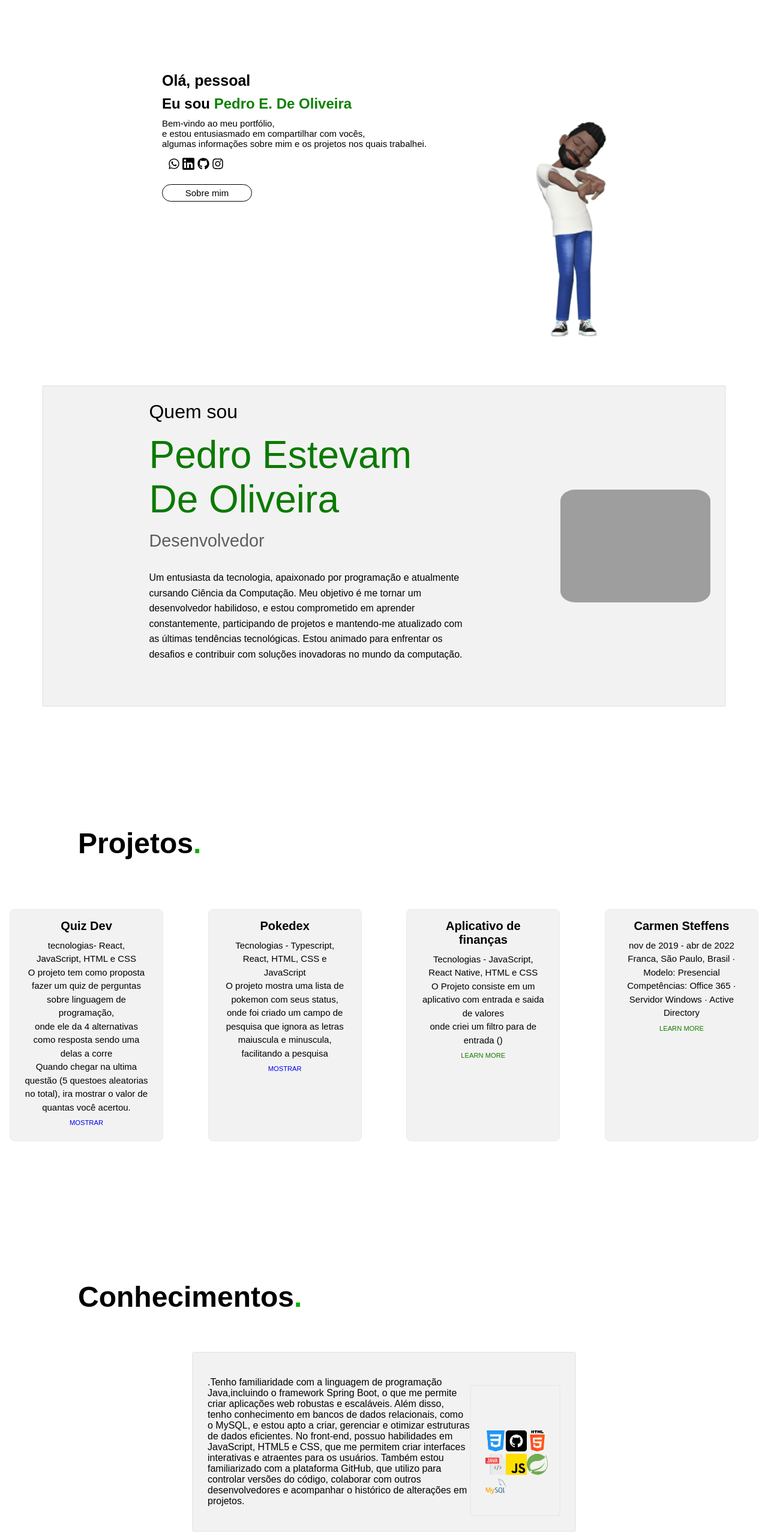
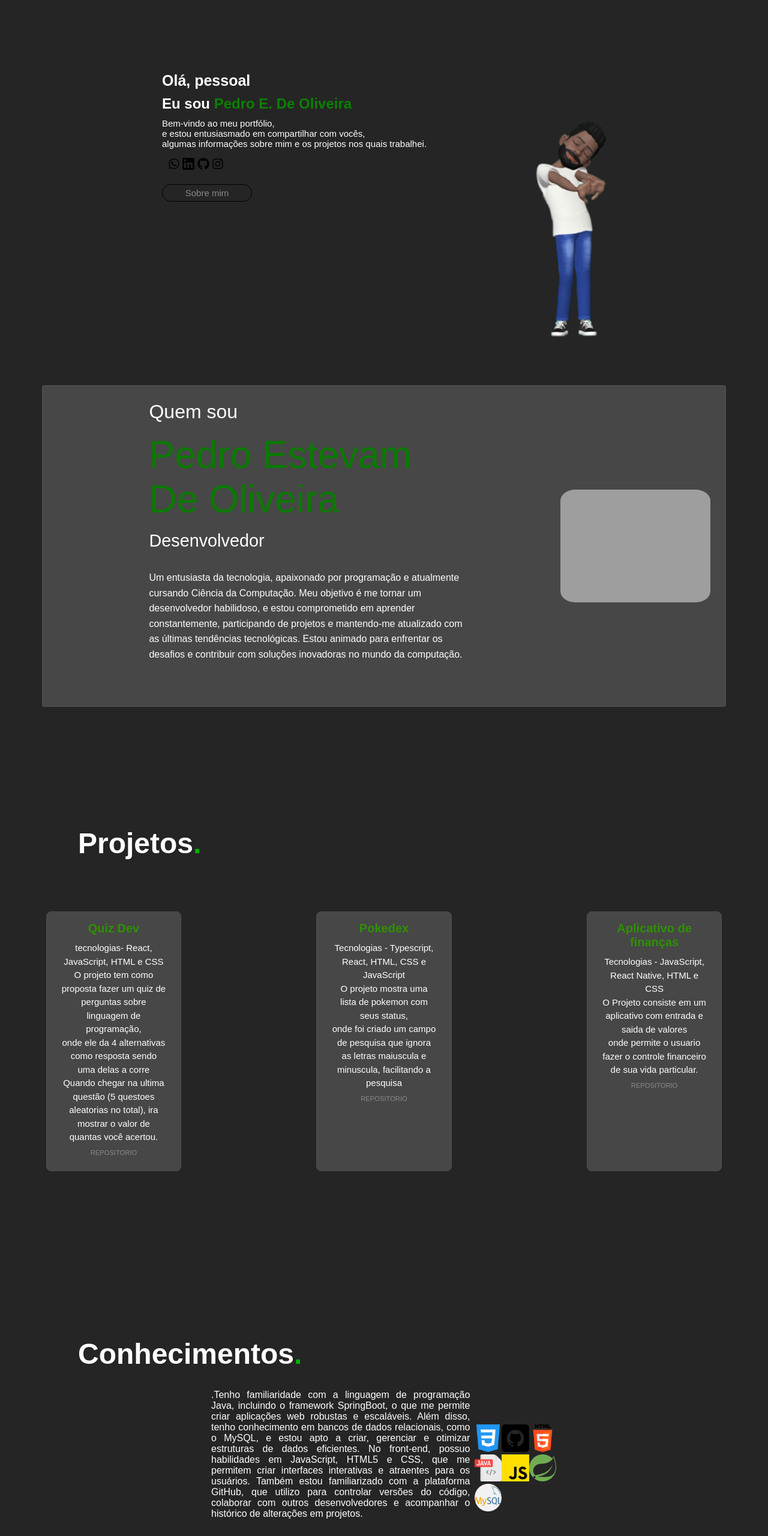
Before and after one commit to pedro252/profile-main, a plain HTML site: page index.html in a window 1280 px wide. Shown: the part 120-2680 px from the top of the page at 60% size. Drawn offline with nearby package versions, Linux system fonts and the light colour scheme; grey boxes are pictures that could not be loaded.

Commit message:
atualizacao

```diff
--- a/index.html
+++ b/index.html
@@ -13,15 +13,16 @@
   <!-- <link rel="stylesheet" href="styleProfile.css"> -->
   <link rel="stylesheet" href="scrollreveal.css">
   <title>Document</title>
+
 </head>
 
 <body>
-  <!-- Botao para voltar ao topo da pagina -->
-  <button id="btn-topo" style="display: none;">Voltar ao topo</button>
 
   <section>
+
     <div class="background">
       <header>
+
         <div class="logo">
           <!-- <img src="./imagens/logo.png" width="70%"> -->
           <a>
@@ -114,7 +115,7 @@
     <div class="container-experiencia">
       <h1>Projetos<span>.</span></h1>
     </div>
-
+    <div class="container-projetos">
       <section class="card-container">
         <section class="card card1">
           <div class="card-content">
@@ -128,8 +129,8 @@
               </br>
             </span>
 
-          <button class="expand-button">
-            <a href="https://github.com/pedro252/QuizGame/tree/main">Mostrar</a>
+            <button onclick="window.location.href = 'https://github.com/pedro252/QuizGame/tree/main';">
+              Repositorio
             </button>
           </div>
         </section>
@@ -139,10 +140,11 @@
             <span class="card-text" id="card-text">
               Tecnologias - Typescript, React, HTML, CSS e JavaScript<br>
               O projeto mostra uma lista de pokemon com seus status,</br>
-            onde foi criado um campo de pesquisa que ignora as letras maiuscula e minuscula, facilitando a pesquisa </br>
+              onde foi criado um campo de pesquisa que ignora as letras maiuscula e minuscula, facilitando a pesquisa
+              </br>
             </span>
 
-          <button class="expand-button"><a href="https://github.com/pedro252/mypokedexmain">Mostrar</a></button>
+            <button onclick="window.location.href = 'https://github.com/pedro252/mypokedexmain';">Repositorio</button>
           </div>
         </section>
         <section class="card card3">
@@ -151,24 +153,14 @@
             <span class="card-text" id="card-text">
               Tecnologias - JavaScript, React Native, HTML e CSS<br>
               O Projeto consiste em um aplicativo com entrada e saida de valores<br>
-            onde criei um filtro para de entrada ()
+              onde permite o usuario fazer o controle financeiro de sua vida particular.
             </span>
             </br>
-          <button class="expand-button">Learn more</button>
-        </div>
-      </section>
-      <section class="card card3">
-        <div class="card-content">
-          <h3>Carmen Steffens</h3>
-          <span class="card-text" id="card-text">
-            nov de 2019 - abr de 2022<br>
-            Franca, São Paulo, Brasil · Modelo: Presencial<br>
-            Competências: Office 365 · Servidor Windows · Active Directory
-          </span> </br>
-          <button class="expand-button">Learn more</button>
+            <button onclick="window.location.href = 'https://github.com/pedro252/financeiro-app';">Repositorio</button>
           </div>
         </section>
       </section>
+    </div>
   </section>
   <!-- section do `Conhecimento` -->
   <section id="s-hab">
@@ -178,17 +170,12 @@
     <div class="hab-grid">
       <div>
         <p>
-          .Tenho familiaridade com a linguagem de programação Java,incluindo o framework Spring Boot,
-          o que me permite criar aplicações web robustas e escaláveis.
-          Além disso, tenho conhecimento em bancos de dados relacionais, como o MySQL, e estou apto a criar,
-          gerenciar e otimizar estruturas de dados eficientes.
-          No front-end, possuo habilidades em JavaScript, HTML5 e CSS,
-          que me permitem criar interfaces interativas e atraentes para os usuários.
-          Também estou familiarizado com a plataforma GitHub, que utilizo para controlar versões do código,
-          colaborar com outros desenvolvedores e acompanhar o histórico de alterações em projetos.
+                  .Tenho familiaridade com a linguagem de programação Java, incluindo o framework SpringBoot,
+          o que me permite criar aplicações web robustas e escaláveis. Além disso, tenho conhecimento em bancos de dados relacionais, como o MySQL, e estou apto a criar, gerenciar e otimizar estruturas de dados eficientes.
+          No front-end, possuo habilidades em JavaScript, HTML5 e CSS, que me permitem criar interfaces interativas e atraentes para os usuários. Também estou familiarizado com a plataforma GitHub, que utilizo para controlar versões do código, colaborar com outros desenvolvedores e acompanhar o histórico de alterações em projetos.
         </p>
         <div class="hab-grid">
-          <div class="skills">
+
           <div class="skill">
             <div id="skills-cards" class="container-cardskill">
               <article class="skill-card html">
@@ -221,7 +208,7 @@
               </article>
             </div>
           </div>
-          </div>
+
         </div>
       </div>
     </div>
@@ -282,6 +269,9 @@
     </section>
   </section>
 
+
+  <button onclick="scrollToTop()" id="scrollButton" title="Voltar ao topo"></button>
+
 </body>
 
 </html>
--- a/script.js
+++ b/script.js
@@ -14,26 +14,22 @@ window.addEventListener('DOMContentLoaded', () => {
 
 
 // Botao para scrolltop
+window.onscroll = function() {scrollFunction()};
 
-window.addEventListener('scroll', function() {
-    var btnTopo = document.getElementById('btn-topo');
+function scrollFunction() {
+  var scrollButton = document.getElementById("scrollButton");
 
-    if (window.scrollY > 500) {
-      btnTopo.style.display = 'block';
-    } else {
-      btnTopo.style.display = 'none';
-    }
-  });
+  if (document.body.scrollTop > 20 || document.documentElement.scrollTop > 20) {
+    scrollButton.style.display = "block";
+  } else {
+    scrollButton.style.display = "none";
+  }
+}
 
-  function scrollToTop() {
-    window.scrollTo({
-      top: 0,
-      behavior: 'smooth'
-    });
-  }
-
-  var btnTopo = document.getElementById('btn-topo');
-  btnTopo.addEventListener('click', scrollToTop);
+function scrollToTop() {
+  document.body.scrollTop = 0; // Para navegadores Safari
+  document.documentElement.scrollTop = 0; // Para Chrome, Firefox, IE e Opera
+}
 
   //  Evento de clique no link "Home"
   const homeLink = document.querySelector('a[href="#s-about"]');
@@ -58,32 +54,3 @@ habilidadelink.addEventListener('click', (event) =>{
   const gridHabilidade = document.querySelector('container-habilidades');
   sExpSection.scrollIntoView({behavior: 'smooth'});
 });
-
-
-// // expandir card
-
-// // Função para exibir a mensagem "Olá mundo"
-// function exibirMensagem(element) {
-//   // Encontra o elemento de texto dentro do card
-//   var cardText = element.parentNode.querySelector('.card-text');
-
-//   // Verifica se a classe 'expanded' está presente no elemento de texto
-//   var isExpanded = cardText.classList.contains('expanded');
-
-//   // Se estiver expandido, remove a classe 'expanded' e redefine o texto do botão
-//   if (isExpanded) {
-//     cardText.classList.remove('expanded');
-//     element.innerHTML = 'Learn more';
-//   } else { // Se não estiver expandido, adiciona a classe 'expanded' e redefine o texto do botão
-//     cardText.classList.add('expanded');
-//     element.innerHTML = 'Olá mundo';
-//   }
-// }
-
-// Obtém todos os botões "Learn more" e adiciona o evento de clique a cada um deles
-var expandButtons = document.querySelectorAll('.expand-button');
-expandButtons.forEach(function(button) {
-  button.addEventListener('click', function() {
-    exibirMensagem(this);
-  });
-});
--- a/styles.css
+++ b/styles.css
@@ -7,32 +7,16 @@
     text-decoration: none;
     list-style: none;
     font-family: "Poppins", sans-serif;
+    color: #ffffff;
 }
 
 body {
     overflow: hidden;
-
+    background-color: #252525;
 }
 
-/* body {
-    background: linear-gradient(45deg, rgb(255, 255, 255) 50%, #b9b9b9 50%);
-  } */
-
-
-
-
-/* .background{
-    background: linear-gradient(rgba(0,0,0,0.5),(rgba(0,0,0,0.5, green, blue, alpha)));
-    background-image: url(./imagens/background.jpg);
-    background-size: cover;
-    background-position: center;
-    width: 100%;
-    height: 100vh;
-    background-color: rgb(255, 255, 255);
-} */
-
 h3 {
-    color: rgb(0, 0, 0);
+    color: rgb(255, 255, 255);
     font-size: 20px;
 }
 
@@ -56,7 +40,7 @@ header {
 }
 
 button {
-    color: rgb(0, 0, 0);
+    color: rgb(138, 138, 138);
     background: transparent;
     border: solid 1px rgb(0, 0, 0);
     padding: 5px;
@@ -67,7 +51,7 @@ button {
 }
 
 button:hover {
-    background-color: rgb(0, 107, 62);
+    background-color: rgb(0, 126, 73);
     color: aliceblue;
     transition: 0.5s;
 }
@@ -79,12 +63,12 @@ button:hover {
 }
 
 .text h3 {
-    color: rgb(0, 0, 0);
+    color: rgb(255, 255, 255);
     font-size: 25px;
 }
 
 .text h1 {
-    color: rgb(0, 0, 0);
+    color: rgb(255, 255, 255);
     margin-top: 10px;
 }
 
@@ -93,7 +77,7 @@ button:hover {
 }
 
 .text p {
-    color: rgb(0, 0, 0);
+    color: rgb(255, 255, 255);
     font-size: 15px;
     font-weight: 300;
     margin-top: 10px;
@@ -132,7 +116,7 @@ body {
 }
 
 .itd-text {
-    color: rgb(0, 0, 0);
+    color: rgb(255, 255, 255);
     font-size: 55px;
 }
 
@@ -148,18 +132,10 @@ body {
 
 .card {
     max-width: 20%;
-    /* height: 300px; */
-    /* display: grid; */
-    /* flex-direction: column; */
-    /* justify-content: center; */
-    /* align-items: center; */
     padding: 1rem 1.5rem;
     border-radius: 8px;
-    margin: 32px 16px;
-    background-color: #f3f2f2;
-    /* transition: height 0.5s; */
-    /* overflow: hidden; */
-    border: 1px solid #ebebeb;
+    background-color: #474747;
+    border: 1px solid #4d4d4d;
 }
 
 .card .card-content {
@@ -167,23 +143,19 @@ body {
 }
 
 .card .card-content h3 {
-    color: rgb(0, 0, 0);
+    color: rgb(46, 145, 0);
     font-size: 20px;
     margin-bottom: 10px;
 }
 
 .card .card-content .card-text {
-    color: rgb(0, 0, 0);
+    color: rgb(255, 255, 255);
     font-size: 15px;
     font-weight: 300;
     line-height: 1.5;
     max-height: 60px;
     overflow: hidden;
     transition: max-height 0.5s;
-}
-
-.card .card-content .expanded {
-    max-height: none;
 }
 
 .card .card-content button {
@@ -195,17 +167,11 @@ body {
     font-size: 70%;
     font-weight: 500;
 }
-
-.expanded {
-    height: auto;
-    max-height: none;
-}
-
 .card-container {
     display: flex;
     justify-content: space-between;
     flex-wrap: wrap;
-    margin-top: 50px;
+    margin-top: 10px;
 }
 
 .expand-button:hover {
@@ -214,16 +180,6 @@ body {
     transition: 0.5s;
 }
 
-.expand-button {
-    color: rgb(20, 122, 0);
-    background: transparent;
-    border: solid 1px rgb(0, 0, 0);
-    padding: 5px;
-    border-radius: 15px;
-    width: 150px;
-    cursor: pointer;
-    font-size: 15px white;
-}
 .container-habilidades span {
     color: rgb(6, 177, 0);
 }
@@ -256,38 +212,30 @@ body {
     transform: scale(1.1);
   }
 
-  /* Restante do seu CSS... */
-
-  /* .skill-card .overlay {
-    position: absolute;
-    top: 0;
-    left: 0;
-    width: 100%;
-    height: 100%;
-    background-color: rgba(0, 0, 0, 0.5);
-    opacity: 0;
-    transition: opacity 0.3s ease;
-  }
-   */
   .skill-card:hover .overlay {
     opacity: 1;
   }
 
   .skill-card .overlay::before {
-    content: "";
     position: absolute;
     top: 50%;
     left: 50%;
     transform: translate(-50%, -50%);
     color: #fff;
-    font-size: 24px;
+    font-size:24px;
   }
 
-  /* ----------Home */
+.container-projetos{
+    max-width: 100%;
+    display: flex;
+    padding: 6%;
+}
 
-  #s-about .grid-layout>div {
-    background-color: #f3f2f2;
-    border: 2px solid #ebebeb;
+/* ----------Home */
+
+#s-about .grid-layout>div {
+    background-color: #474747;
+    border: 2px solid #4d4d4d;
     padding: 24px;
     border-radius: 4px;
     display: flex;
@@ -312,18 +260,18 @@ body {
     font-size: 1.8rem;
     font-weight: 300;
     margin-bottom: 16px;
-    color: #5e5e5e
+    color: #ffffff
 }
 
 #s-about .grid-layout>div div:nth-child(2) h4 {
     font-size: 2rem;
     font-weight: 500;
-    color: #000000
+    color: #ffffff
 }
 
 #s-about .grid-layout>div div:nth-child(2) p {
     font-size: 1rem;
-    color: #000000;
+    color: #ffffff;
     line-height: 160%;
     margin: 32px 0px 48px 0px
 }
@@ -338,16 +286,14 @@ body {
     margin: 0 auto
 }
 
-/* ---------------Habilidades */
+/* ---------------Conhecimentos */
 #s-hab .hab-grid>div {
-    background-color: #f3f2f2;
-    border: 2px solid #ebebeb;
-    padding: 24px;
-    border-radius: 4px;
-    display: flex;
+
+    display:inline-flex;
     justify-content: space-between;
     align-items: center;
-    height: auto
+    height: auto;
+    margin: 5%;
 }
 
 #s-hab .hab-grid>div div:nth-child(2) {
@@ -357,9 +303,9 @@ body {
 .hab-grid {
     max-width: 50%;
     margin: 0 auto;
-    margin-top: 5%;
+    text-align: justify;
 }
-
+/* ---------------------Logo */
 .logo{
     font-weight: bold;
     font-size:25px;
@@ -369,3 +315,28 @@ body {
     font-size:40px;
     font-weight: bold;
 }
+
+.skill{
+    max-width: 100%;
+}
+
+#scrollButton {
+    display: none;
+    position: fixed;
+    bottom: 20px;
+    right: 20px;
+    z-index: 99;
+    width: 40px;
+    height: 40px;
+    border: none;
+    outline: none;
+    background-image: url('icones/deslize-para-cima.png');
+    background-color: transparent;
+    background-repeat: no-repeat;
+    background-size: cover;
+    cursor: pointer;
+  }
+
+  .button-card{
+    margin-top: 100px;
+  }
```
Also changed, not shown: teste.css (added, +35 -0 lines), teste.html (added, +22 -0 lines), teste.js (added, +7 -0 lines), icones/deslize-para-cima.png (added). Lines whose indentation alone changed are shown as unchanged.
